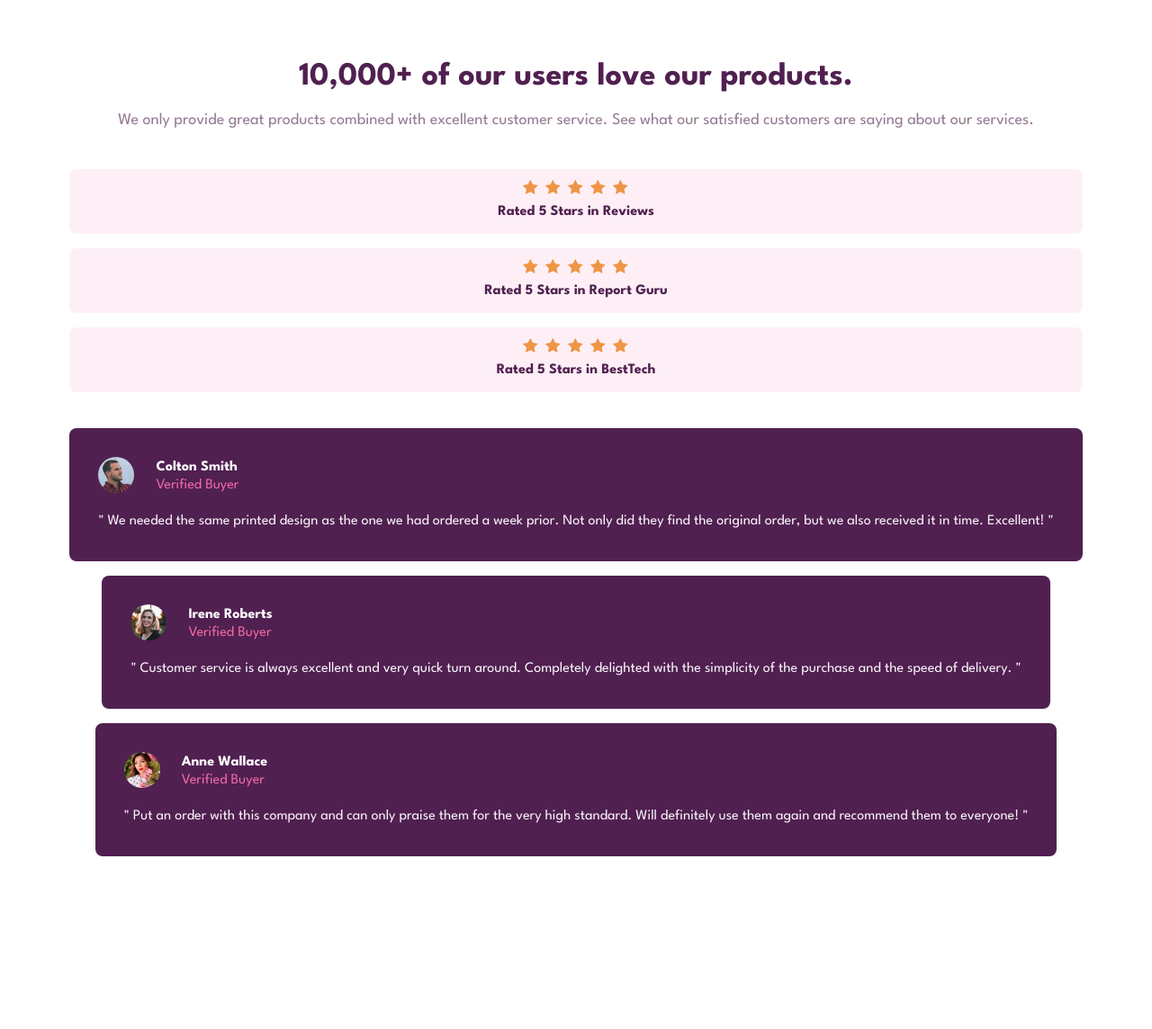
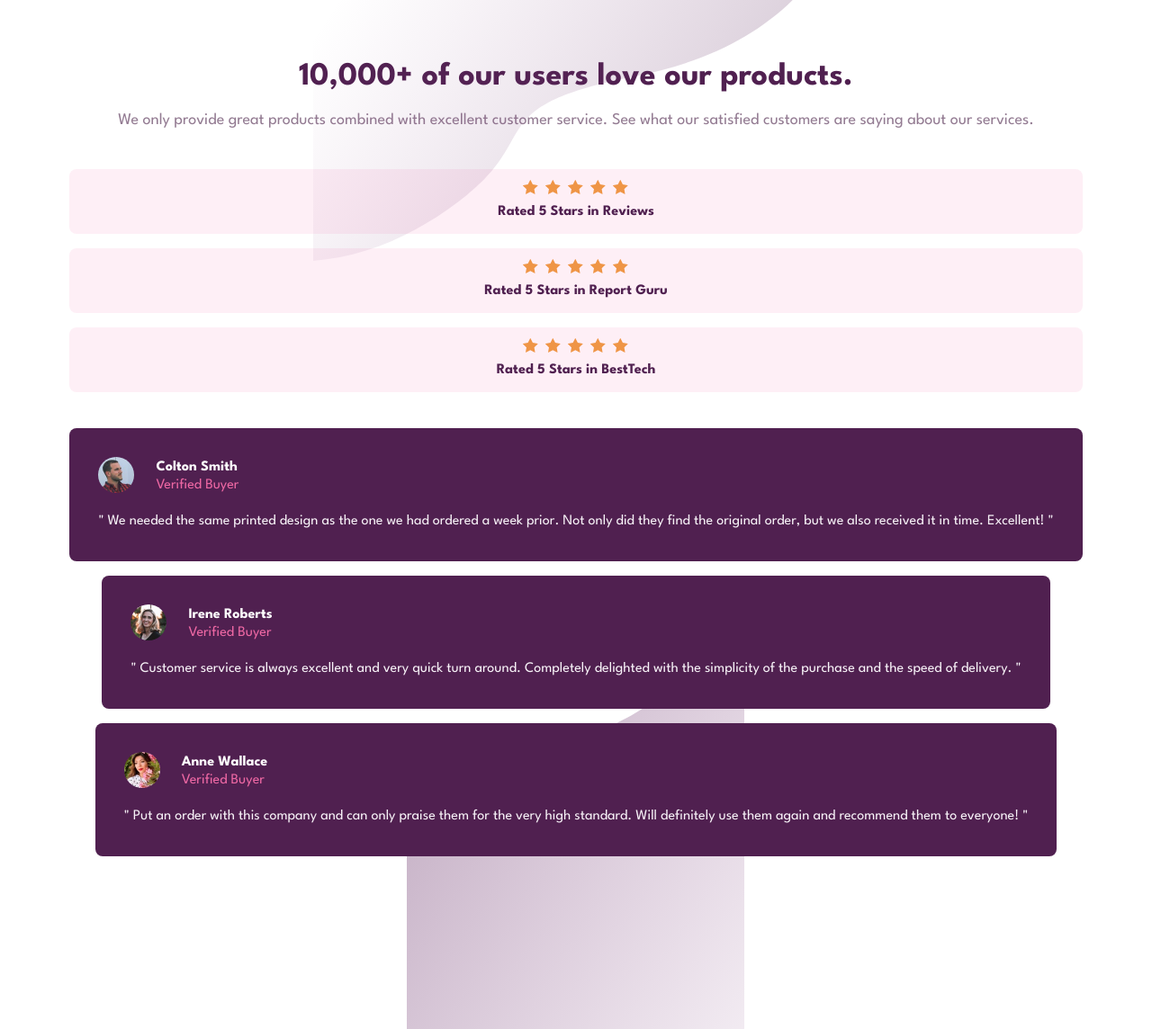
Before and after one commit to fkrunic/frontend-mentor-social-proof-section, a Vue app: page / in a window 1280 px wide. Shown: the whole page at 90% size. Before the commit the page ends 1008 px from the top, so only its background shows below. Built offline with nearby package versions, Linux system fonts and the light colour scheme.

Commit message:
added modified background patterns

```diff
--- a/src/components/Mobile.vue
+++ b/src/components/Mobile.vue
@@ -6,7 +6,19 @@ defineProps<{ content: Content }>()
 </script>
 
 <template>
-    <div class="flex flex-col items-center gap-10 m-6 py-8">
+    <div class="relative flex flex-col items-center gap-10 m-6 py-8 overflow-visible">
+        <!-- Top Background Pattern -->
+        <svg class="absolute -top-[6rem]" width="584" height="362" xmlns="http://www.w3.org/2000/svg">
+            <defs>
+                <linearGradient x1="100%" y1="69.212%" x2="9.399%" y2="32.183%" id="a">
+                    <stop stop-color="#8A4389" stop-opacity="0" offset="0%"/>
+                    <stop stop-color="#512051" offset="100%"/>
+                    <stop stop-color="#512051" offset="100%"/>
+                    <stop stop-color="#512051" offset="100%"/>
+                </linearGradient>
+            </defs>
+            <path d="M0 362c40.022-82.8 115.736-135.154 227.141-157.064 167.108-32.864 103.85-66.012 185.949-131.796C467.823 29.284 524.793 4.904 584 0v362H0z" transform="rotate(180 292 181)" fill="url(#a)" fill-rule="evenodd" opacity=".25"/>
+        </svg>
         <div class="flex flex-col items-center gap-1">
             <p class="p-4 text-center leading-7 text-4xl font-bold text-very-dark-magenta">{{ content.banner }}</p>
             <p class="text-lg text-center text-dark-grayish-magenta">{{ content.description }}</p>
@@ -15,7 +27,17 @@ defineProps<{ content: Content }>()
             <RatingMobile :rating-spot="spot" v-for="spot of content.ratingSpots"></RatingMobile>
         </div>
         <div class="flex flex-col items-center gap-4">
-            <ReviewMobile :review="review" v-for="review of content.reviews"></ReviewMobile>
+            <ReviewMobile class="z-10" :review="review" v-for="review of content.reviews"></ReviewMobile>
         </div>
+        <!-- Bottom Background Pattern -->
+        <svg class="absolute -bottom-[10rem] z-0" width="375" height="503" xmlns="http://www.w3.org/2000/svg">
+            <defs><linearGradient x1="100%" y1="69.237%" x2="9.399%" y2="32.159%" id="a">
+                <stop stop-color="#8A4389" stop-opacity="0" offset="0%"/>
+                <stop stop-color="#512051" offset="100%"/>
+                <stop stop-color="#512051" offset="100%"/>
+                <stop stop-color="#512051" offset="100%"/>
+            </linearGradient></defs>
+            <path d="M-355 1530c74.356-153.934 215.022-251.268 422-292 310.466-61.099 192.94-122.724 345.47-245.025C514.157 911.442 620 866.116 730 857v673H-355z" transform="translate(0 -1027)" fill="url(#a)" fill-rule="evenodd" opacity=".55"/>
+        </svg>
     </div>
 </template>
```
